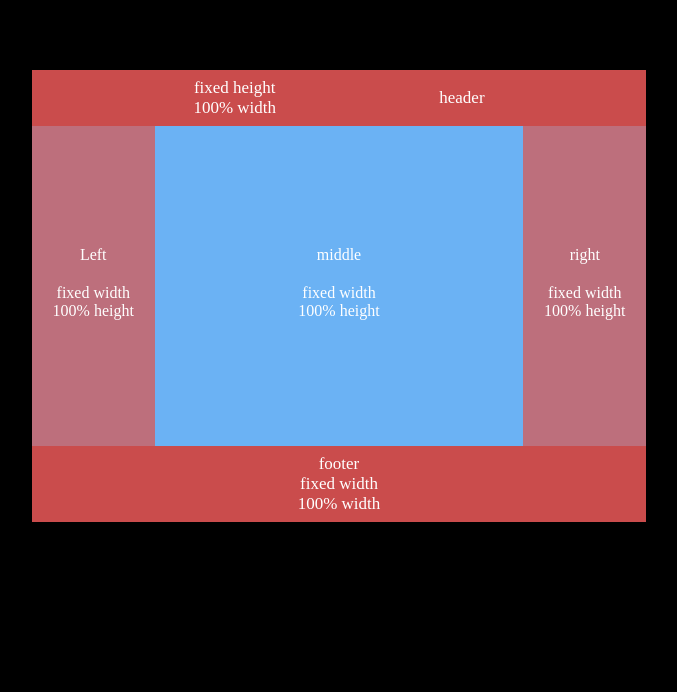
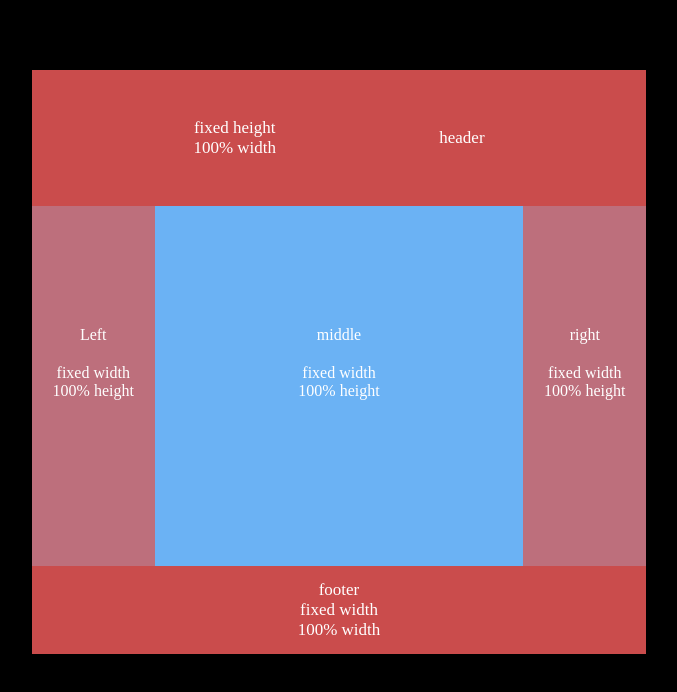
Before and after one commit to naapire/Flexbox-practice, a plain HTML site: page index.html in a window 1280 px wide. Shown: the whole page, without its empty margins (301-978 px from the left). Drawn offline with Linux system fonts and the light colour scheme.

Commit message:
first commit

```diff
--- a/style.css
+++ b/style.css
@@ -21,6 +21,7 @@ header{
     align-items: center;
     padding: 8px 80px;
     font-size: 17px;
+    height: 15vh;
 }
 .sb{
     display: flex;
@@ -32,7 +33,7 @@ header{
 .d1{
     background-color: #bd6f7c;
     width: 20%;
-    height: 40vh;
+    height: 45vh;
     text-align: center;
 }
 .d1 #p1{
@@ -44,7 +45,7 @@ header{
 .d2{
     background-color: #6bb2f4;
     width: 60%;
-    height: 40vh;
+    height: 45vh;
     text-align: center;
 }
 .d2 #p2{
@@ -56,7 +57,7 @@ header{
 .d3{
     background-color: #bd6f7c;
     width: 20%;
-    height: 40vh;
+    height: 45vh;
     text-align: center;
 }
 .d3 #p3{
@@ -75,6 +76,7 @@ footer{
     display: flex;
     justify-content: space-around;
     align-items: center;
-    padding: 8px 80px;
+    padding: 4px 0px;
     font-size: 17px;
+    height: 10vh;
 }
```
